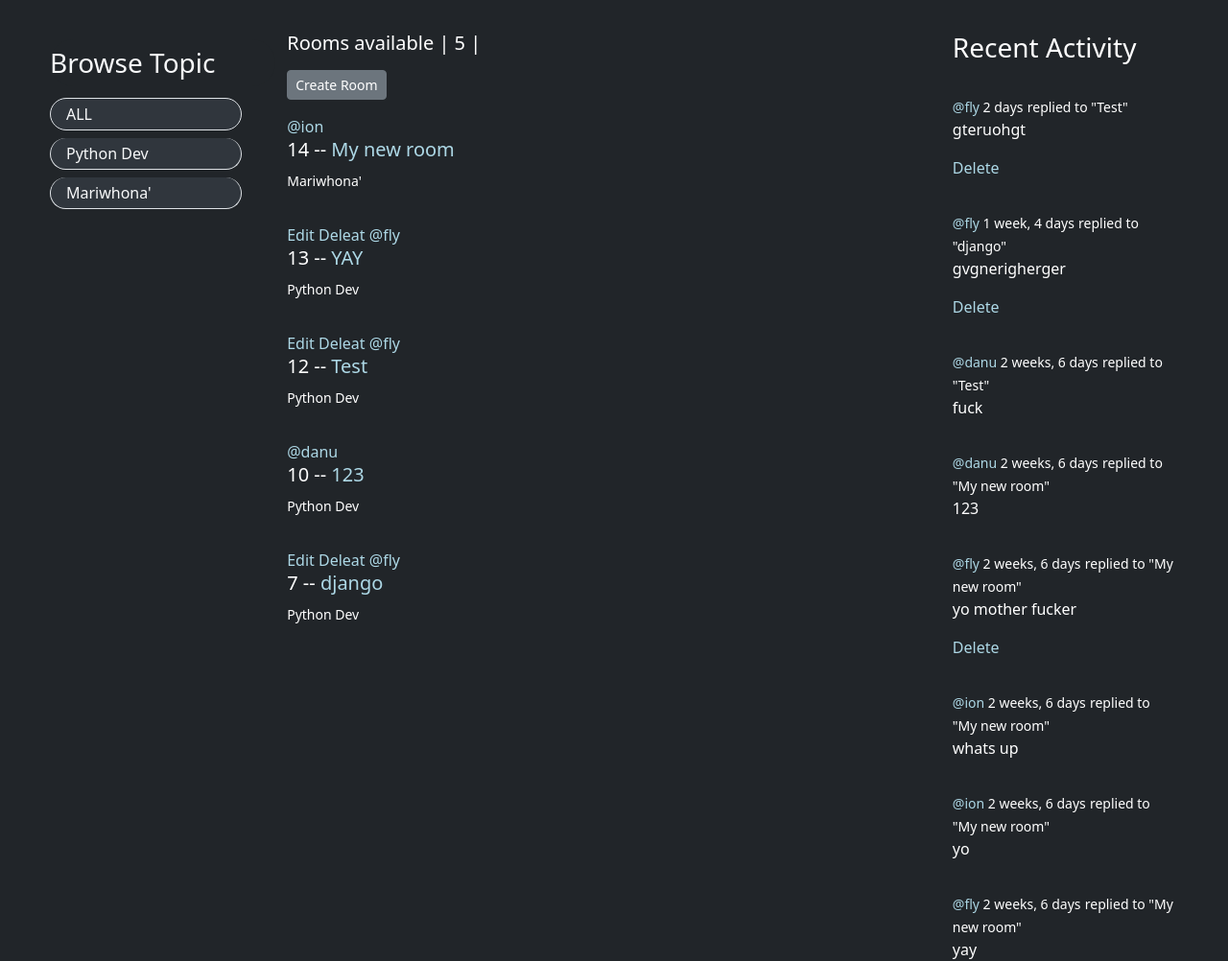
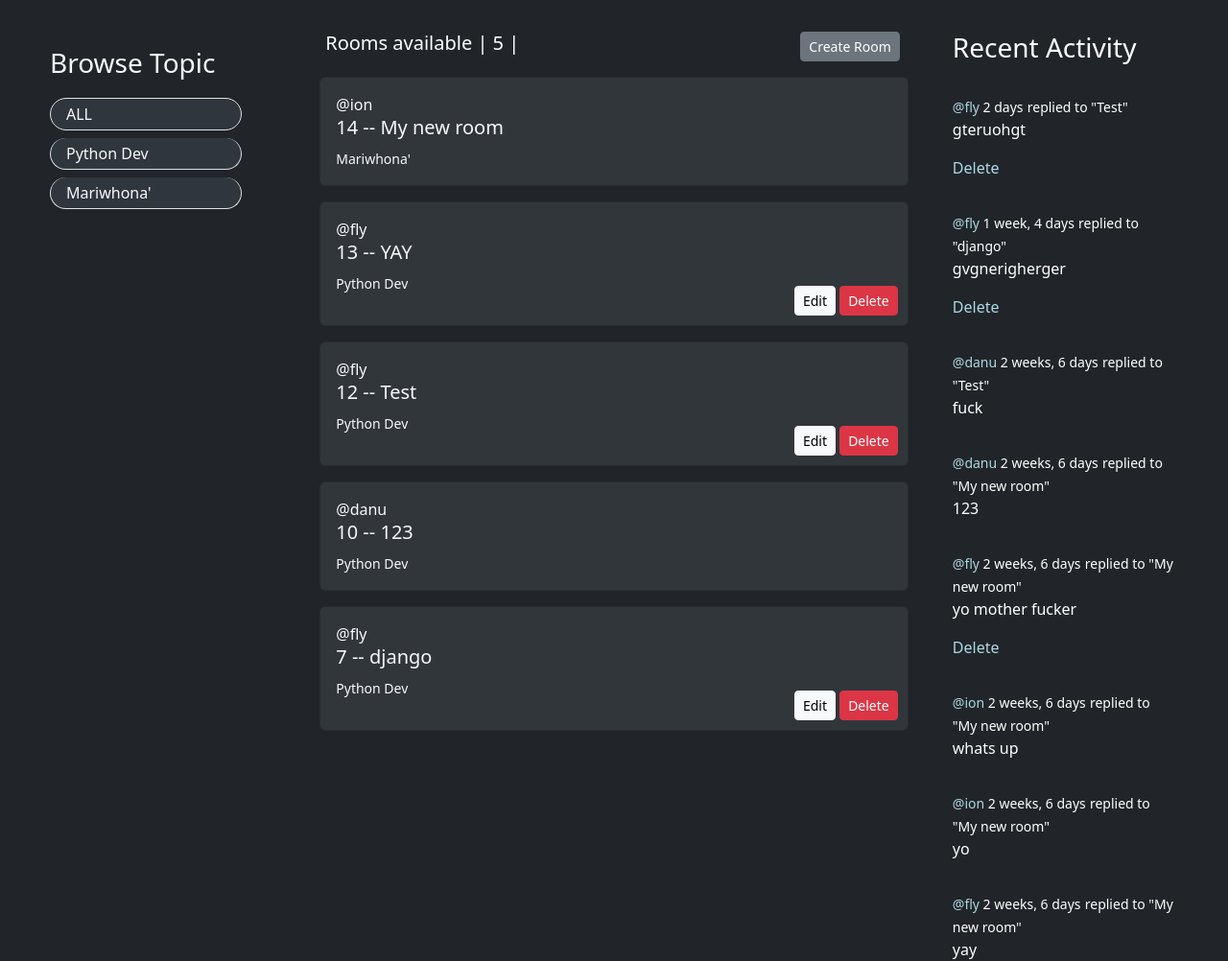
Before and after one commit to TurcanS/Django_Project, a Django app: page / in a window 1280 px wide. Shown: the part 58-1060 px from the top of the page at 96% size. Run offline with Django 5.2, Linux system fonts and the light colour scheme; a user stored in the database is signed in; data comes from the database, SQL or seed files in the repository; both versions use the stored data as it was after the commit; some libraries are stand-ins or nearby versions.

Commit message:
More style changes

```diff
--- a/base/templates/base/feed_component.html
+++ b/base/templates/base/feed_component.html
@@ -1,14 +1,17 @@
-<div>
+<div style="width: 90%; margin: auto;">
     {% for room in rooms %}
-        <div>
-            {% if request.user == room.host %}
-            <a href="{% url 'update-room' room.id %}">Edit</a>
-            <a href="{% url 'delete-room' room.id %}">Deleat</a>
-            {% endif %}
-            <a href="{% url "user-profile" room.host.id %}">@{{room.host.username}}</a>
-            <h5>{{room.id}} -- <a href="{% url 'room' room.id %}">{{room.name}}</a></h5>
-            <small>{{room.topic.name}}</small>
-            <hr>
+        <div class="card mb-3" style="background-color: #31363b; color: #f8f9fa;">
+            <div class="card-body">
+                <a href="{% url "user-profile" room.host.id %}" class="card-link" style="color: #f8f9fa;">@{{room.host.username}}</a>
+                <h5 class="card-title">{{room.id}} -- <a href="{% url 'room' room.id %}" class="card-link" style="color: #f8f9fa;">{{room.name}}</a></h5>
+                <p class="card-text"><small>{{room.topic.name}}</small></p>
+                {% if request.user == room.host %}
+                    <div style="position: absolute; bottom: 10px; right: 10px;">
+                        <a href="{% url 'update-room' room.id %}" class="btn btn-light btn-sm">Edit</a>
+                        <a href="{% url 'delete-room' room.id %}" class="btn btn-danger btn-sm">Delete</a>
+                    </div>
+                {% endif %}
+            </div>
         </div>
     {% endfor %}
 </div>
--- a/base/templates/base/home.html
+++ b/base/templates/base/home.html
@@ -6,6 +6,15 @@
     .home-container{
         display: grid;
         grid-template-columns: 1fr 3fr 1fr;
+    }
+    .create_room_button {
+        position: relative;
+        right: 43px;
+    }
+
+    .h5_text_room {
+        position: relative;
+        left: 40px;
     }
 </style>
 
@@ -17,8 +26,10 @@
     <div class="container">
         <div class="row">
             <div class="col-md-12">
-                <h5 class="mb-3">Rooms available | {{ room_count }} | </h5>
-                <a href="{% url 'create-room' %}" class="btn btn-secondary btn-sm mb-3">Create Room</a>
+                <div class="d-flex justify-content-between">
+                    <h5 class="mb-3 h5_text_room">Rooms available | {{ room_count }} | </h5>
+                    <a href="{% url 'create-room' %}" class="btn btn-secondary btn-sm mb-3 btn-move-left create_room_button">Create Room</a>
+                </div>
 
                 {% include 'base/feed_component.html' %}
             </div>
```
Also changed, not shown: db.sqlite3.
